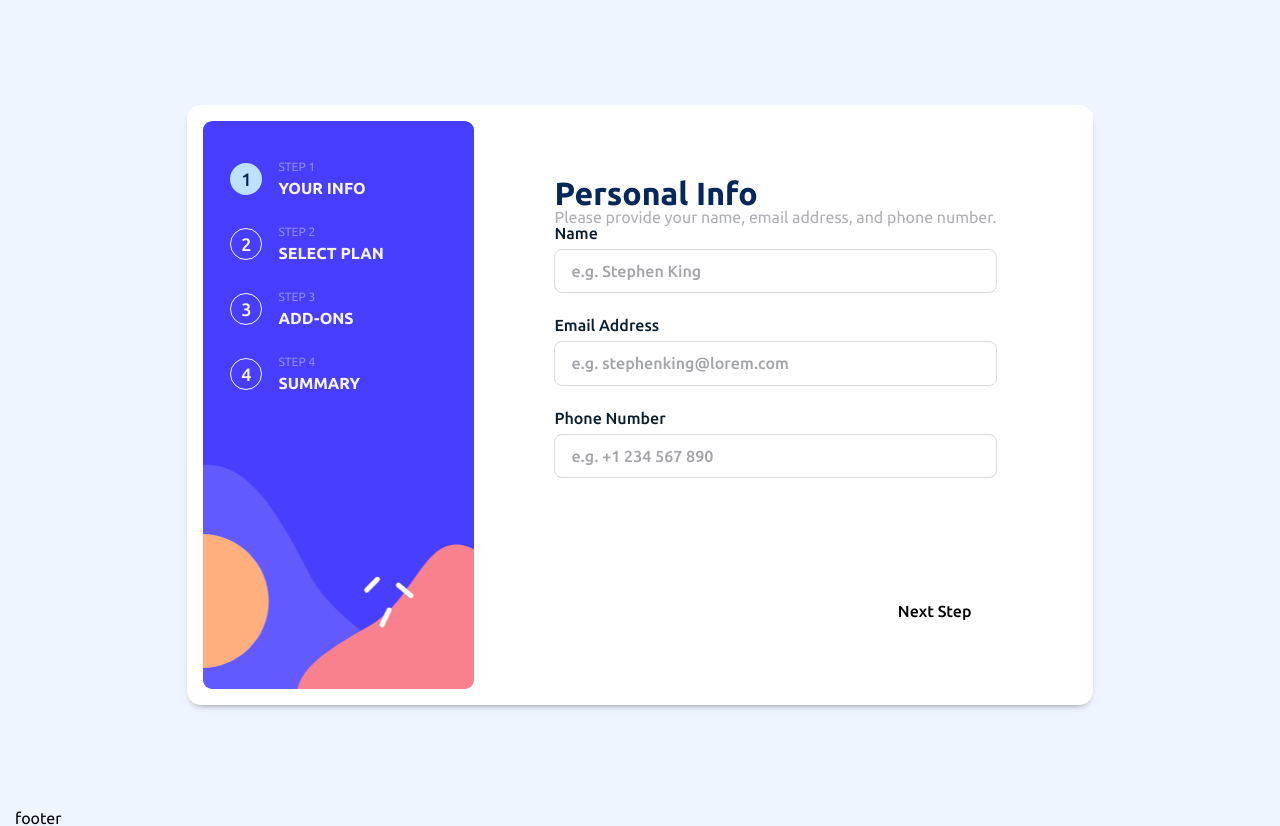
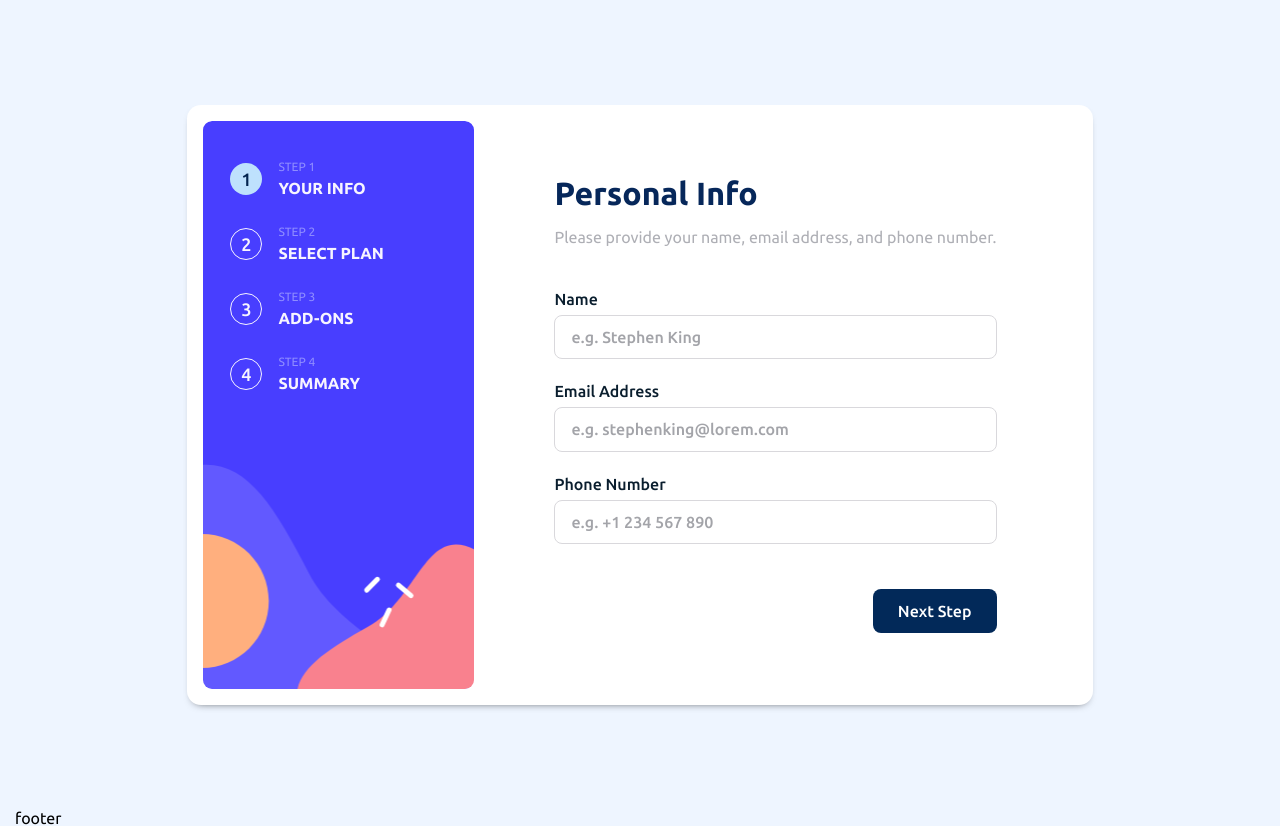
Before and after one commit to iskandar13abdurakhmonov/multi-step-form, a React (Create React App) app: page / in a window 1280 px wide. Built offline with nearby package versions, Linux system fonts and the light colour scheme.

Commit message:
fixed style issues concerning personal information form (desktop)

```diff
--- a/src/UI/Button.module.css
+++ b/src/UI/Button.module.css
@@ -1,12 +1,12 @@
 .button {
     padding: 0.75rem 1.5rem;
     border: 1px solid transparent;
-    background-color: var(--marine-blue);
+    background-color: #022959;
     border-radius: 0.5rem;
     font-family: inherit;
     font-weight: 500;
     font-size: 1rem;
-    color: var(--alabaster);
+    color: #fff;
     cursor: pointer;
   }
 
--- a/src/components/Steps/FormHeader.jsx
+++ b/src/components/Steps/FormHeader.jsx
@@ -3,7 +3,7 @@ import style from './FormHeader.module.css'
 
 const FormHeader = ({ title, info }) => {
     return (
-        <div>
+        <div className={style.header}>
             <h1 className={style.title}>{title}</h1>
             <p className={style.info}>{info}</p>
         </div>
--- a/src/components/Steps/FormHeader.module.css
+++ b/src/components/Steps/FormHeader.module.css
@@ -1,5 +1,9 @@
+.header {
+    margin: 0 0 46px 0;
+}
+
 .title {
-    margin: 0 0 0 0;
+    margin: 0 0 20px 0;
     font-weight: 700;
     color: #06275A;
 }
--- a/src/components/Steps/PlanSelection.module.css
+++ b/src/components/Steps/PlanSelection.module.css
@@ -31,7 +31,7 @@
     border: 1px solid #524E91;
     padding: 1rem;
     border-radius: 0.5rem;
-    width: calc((100% - 2rem) / 3);
+    width: 136px;
     cursor: pointer;
   }
 
```
